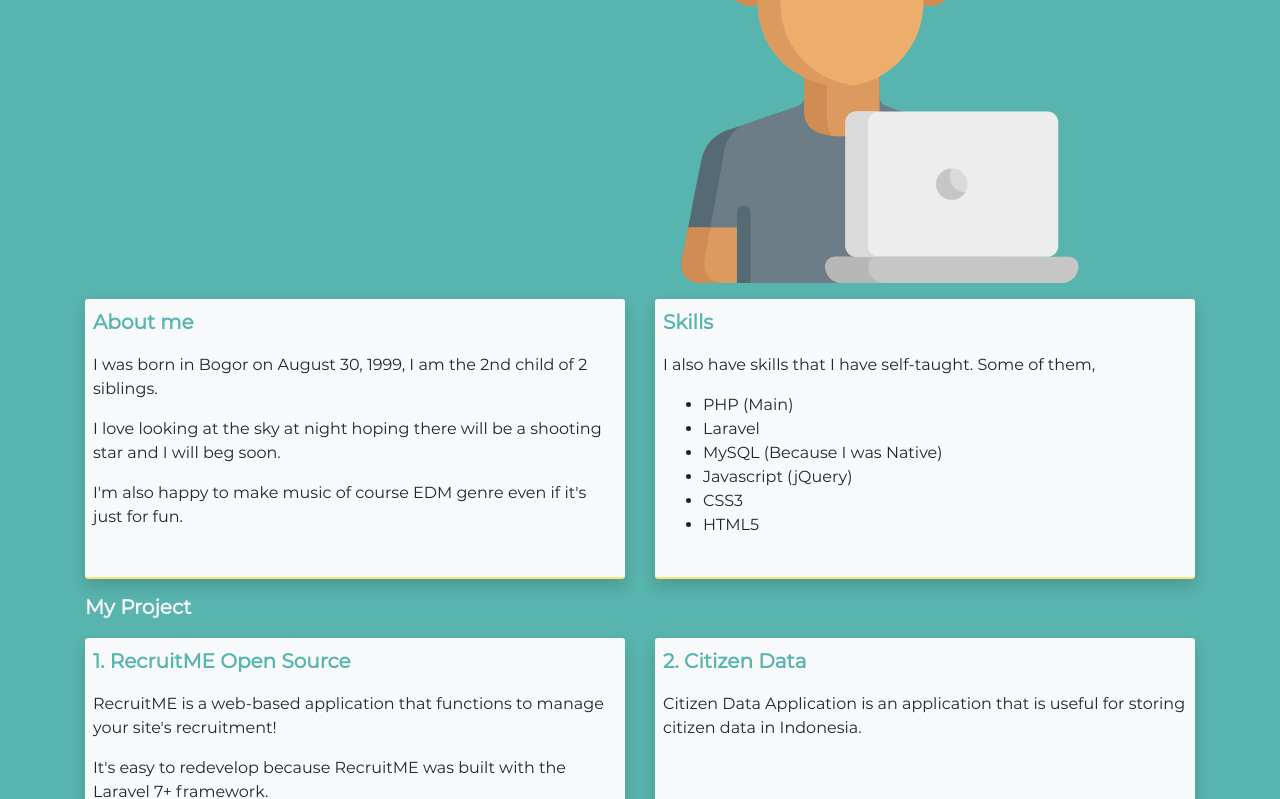
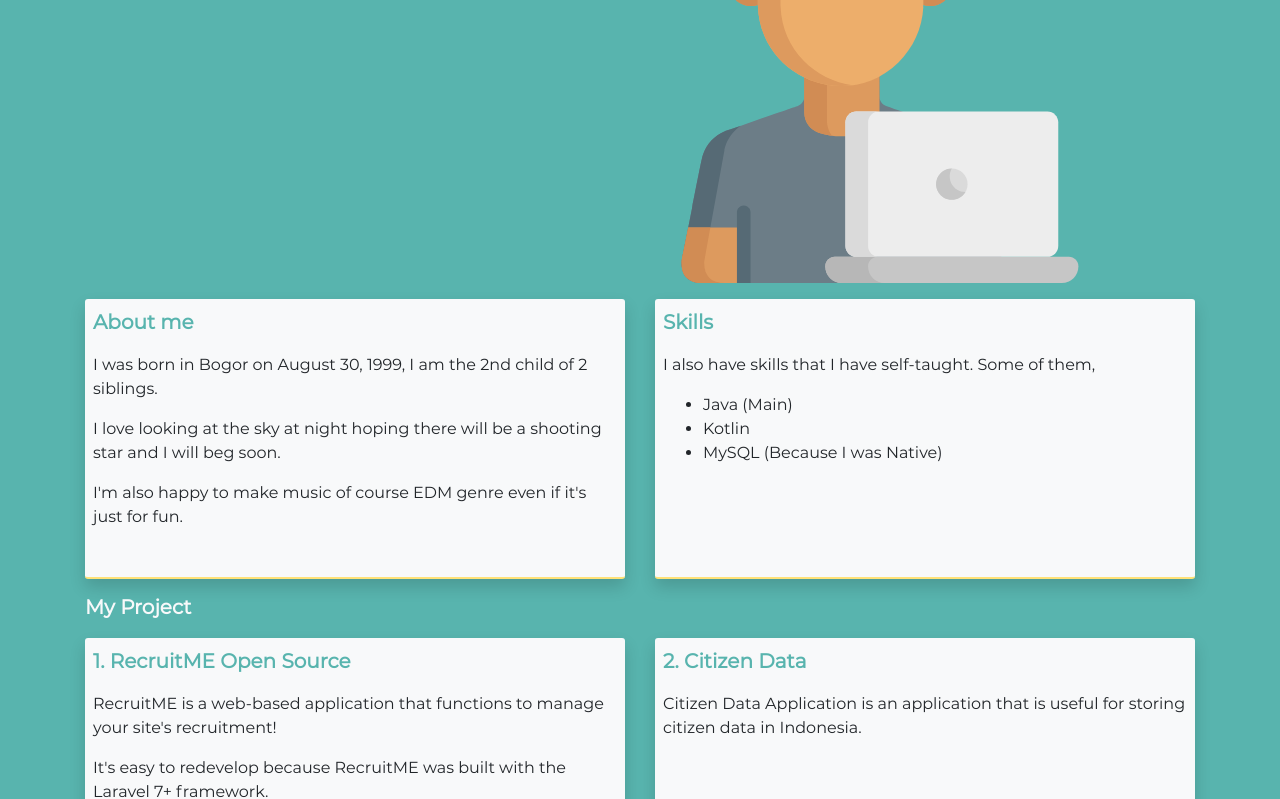
Before and after one commit to isnoozexc/raisalf.github.io, a plain HTML site: page index.html in a window 1280 px wide. Shown: the part 301-1100 px from the top of the page. Drawn offline with Linux system fonts and the light colour scheme.

Commit message:
Update index.html

```diff
--- a/index.html
+++ b/index.html
@@ -1,7 +1,7 @@
 <!DOCTYPE html>
 <html>
 	<head>
-		<title>@mohabduls</title>
+		<title>@raisalfani</title>
 		<meta name="viewport" content="width=device-width, initial-scale=1">
 		<link rel="stylesheet" type="text/css" href="assets/css/bootstrap.min.css">
 		<script type="text/javascript" src="assets/js/jquery-3.4.1.js"></script>
@@ -30,7 +30,7 @@
 								</a>
 							</div>
 							<div class="float-right">
-								<a href="https://github.com/mohabduls" target="__blank" class="btn btn-sm btn-dark">
+								<a href="https://github.com/raisalf" target="__blank" class="btn btn-sm btn-dark">
 									<img src="assets/github/GitHub-Mark-Light-64px.png" class="github-logos" alt="github logos">
 									<img src="assets/github/GitHub_Logo_White.png" class="github-logos-2" alt="github logos">
 								</a>
@@ -70,12 +70,9 @@
 								<p>I also have skills that I have self-taught.
 								Some of them,</p>
 								<ul>
-									<li>PHP (Main)</li>
-									<li>Laravel</li>
+									<li>Java (Main)</li>
+									<li>Kotlin</li>
 									<li>MySQL (Because I was Native)</li>
-									<li>Javascript (jQuery)</li>
-									<li>CSS3</li>
-									<li>HTML5</li>
 								</ul>
  							</div>
 						</div>
```
